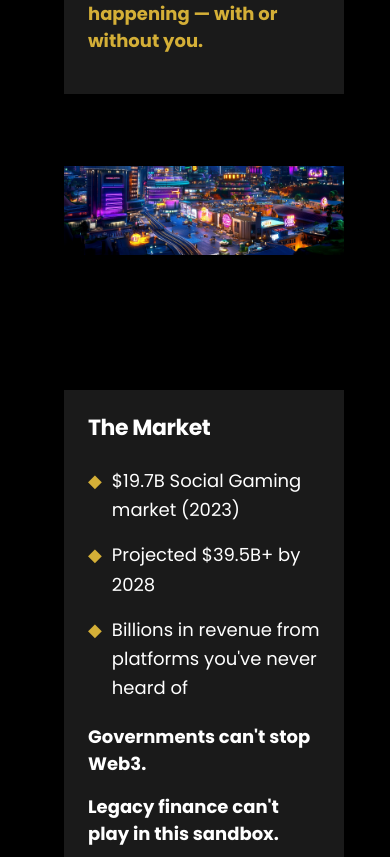
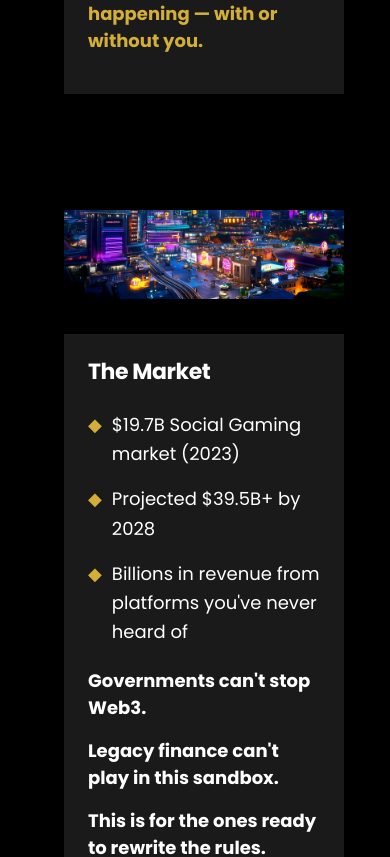
Before and after one commit to shauliAharon/btb-microsite, a React (Vite) app: page / in a window 390 px wide. Shown: the part 4490-5347 px from the top of the page. Built offline with nearby package versions, Linux system fonts and the light colour scheme.

Commit message:
fix LandingPage

```diff
--- a/src/components/landing/LastStepSection.css
+++ b/src/components/landing/LastStepSection.css
@@ -127,3 +127,7 @@
   justify-content: flex-start;
   margin-top: 2rem;
 }
+
+.button-container span {
+  white-space: normal;
+}
--- a/src/components/landing/NotForEveryoneSection.css
+++ b/src/components/landing/NotForEveryoneSection.css
@@ -1,5 +1,7 @@
 .not-for-everyone-section {
   padding: 0 1rem;
+  width: 60vw;
+  margin: 0 auto;
 }
 
 @media (min-width: 768px) {
--- a/src/components/landing/PackageSection.module.css
+++ b/src/components/landing/PackageSection.module.css
@@ -58,7 +58,6 @@
   border-radius: 0.5rem;
   width: 100%;
   height: 300px;
-
   align-items: center;
   justify-content: center;
 }
--- a/src/components/landing/VisionSection.css
+++ b/src/components/landing/VisionSection.css
@@ -18,12 +18,11 @@
   align-items: center;
   width: 60vw;
   margin: 0 auto 2rem auto;
-  height: 250px;
+  /* height: 250px; */
 }
 
 .banner_vision img {
   width: 100%;
-  height: 100%;
   object-fit: cover;
 }
 
@@ -83,7 +82,6 @@
 .vision-list li::marker {
   content: none;
 }
-
 
 .vision-gold-text {
   color: #d4af37;
@@ -192,8 +190,8 @@
 
   .banner_vision {
     width: 100%;
-    height: 200px;
-    margin: 1rem auto 0 auto;
+    height: 0px;
+    margin: 10rem auto 0 auto;
     order: 2;
   }
 }
```
